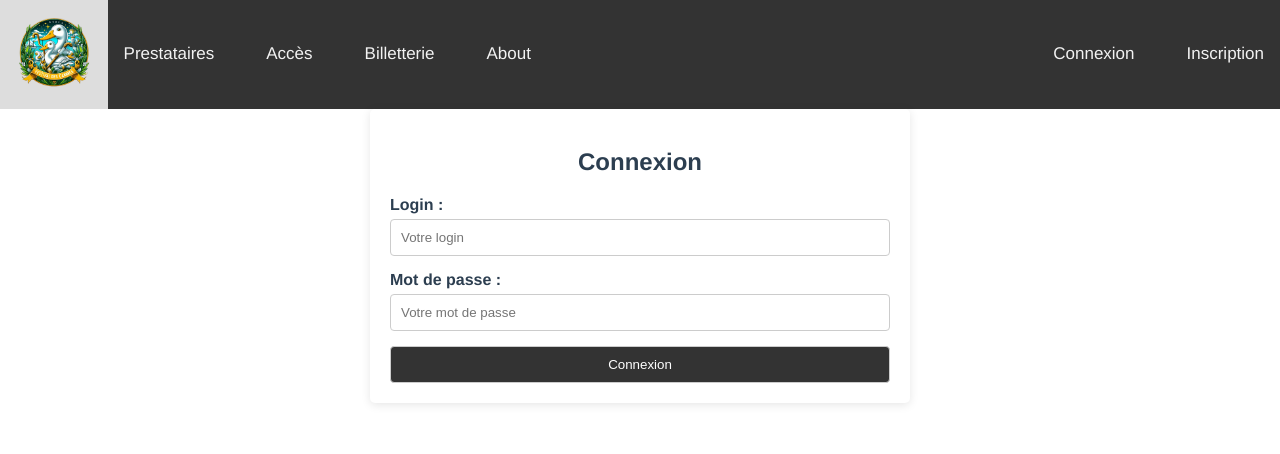
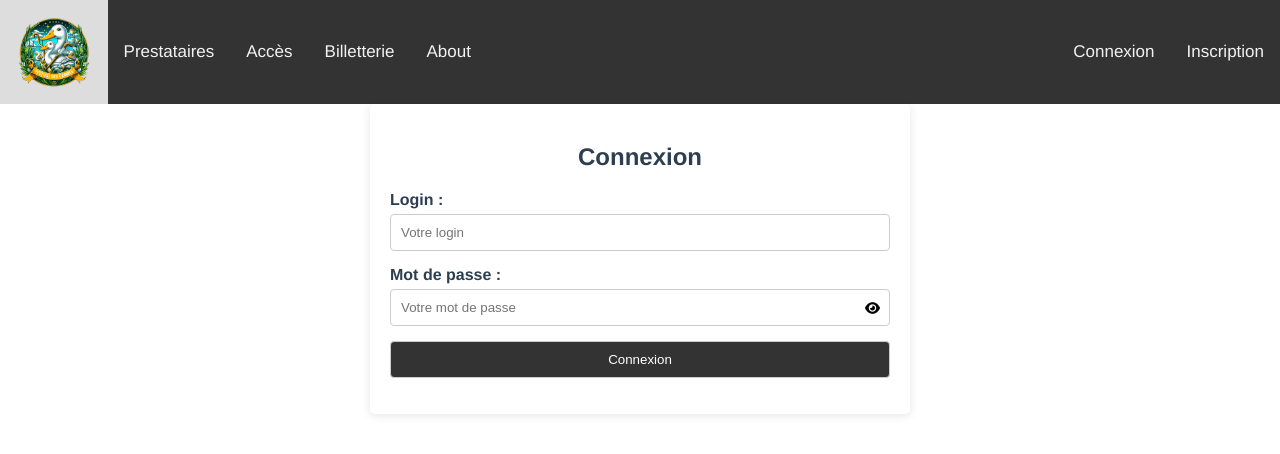
Before and after one commit to MaikenDANGELO/LeFestivalDesCannes, a Vue app in the folder frontend/: page /login in a window 1280 px wide. Shown: the top 454 px of the page. Built offline with nearby package versions, Linux system fonts and the light colour scheme.

Commit message:
Login terminé, possibilité de se connecter et de se déconnecter

```diff
--- a/frontend/package.json
+++ b/frontend/package.json
@@ -8,6 +8,7 @@
     "lint": "vue-cli-service lint"
   },
   "dependencies": {
+    "@fortawesome/fontawesome-free": "^6.6.0",
     "bcryptjs": "^2.4.3",
     "core-js": "^3.8.3",
     "vue": "^2.6.14",
--- a/frontend/public/index.html
+++ b/frontend/public/index.html
@@ -5,7 +5,8 @@
     <meta http-equiv="X-UA-Compatible" content="IE=edge">
     <meta name="viewport" content="width=device-width,initial-scale=1.0">
     <link rel="icon" href="<%= BASE_URL %>logoFestivalDesCannes.ico">
-    <title>Grande Société d'Élevage de Volatiles Sauvages</title>
+  <link rel="stylesheet" href="https://cdnjs.cloudflare.com/ajax/libs/font-awesome/6.0.0-beta3/css/all.min.css">
+      <title>Grande Société d'Élevage de Volatiles Sauvages</title>
   </head>
   <body>
     <noscript>
--- a/frontend/src/App.vue
+++ b/frontend/src/App.vue
@@ -11,16 +11,49 @@
           <a href="/billeterie">Billetterie</a>
           <a href="/about">About</a>
         </div>
-        <div id="navItems" class="login-items">
-          <a href="/login">Connexion</a>
-          <a href="#contact">Inscription</a>
+        <div class="right-items">
+          <div v-if="this.utilisateur.role === '' " id="navItems" class="login-items">
+            <a href="/login">Connexion</a>
+            <a href="#contact">Inscription</a>
+          </div>
+          <div v-else class="dropdown">
+            <button type="button" class="circle" @click="toggleDropdown">
+              {{ initiale }}
+            </button>
+            <div v-if="isDropdownVisible" class="dropdown-content">
+              <button @click="logout">Déconnexion</button>
+            </div>
+          </div>
         </div>
+
       </div>
     </nav>
     <router-view />
   </div>
 </template>
 
+<script lang="ts">
+import {mapState, mapActions} from "vuex";
+export default {
+  data() {
+    return{
+      isDropdownVisible: false
+    }
+  },
+  computed:{
+    ...mapState([ 'utilisateur']),
+    initiale() {
+      return this.utilisateur['nom'].charAt(0).toUpperCase();
+    }
+  },
+  methods:{
+    ...mapActions([ 'logout']),
+    toggleDropdown() {
+      this.isDropdownVisible = !this.isDropdownVisible;
+    },
+  }
+}
+</script>
 <style>
 #app {
   font-family: Avenir, Helvetica, Arial, sans-serif;
@@ -49,6 +82,9 @@ img {
   padding: 14px 16px;
   text-decoration: none;
   font-size: 17px;
+  display: flex;
+  align-items: center;
+  gap: 20px;
 }
 
 /* Change the color of links on hover */
@@ -57,20 +93,51 @@ img {
   color: black;
 }
 
-.topnav div.nav-items {
-  display: flex;
-  align-items: center;
-  gap: 20px;
-}
-.topnav div.login-items {
-  display: flex;
-  align-items: center;
-  gap: 20px;
+.topnav div.right-items{
   margin-left: auto;
 }
+
 body {
   margin: 0;
 }
+
+.dropdown {
+  right: 50%;
+  position: relative;
+  display: inline-block;
+}
+
+.circle {
+  width: 50px;
+  height: 50px;
+  border-radius: 50%;
+  background-color: #3498db;
+  color: white;
+  font-size: 20px;
+  font-weight: bold;
+  border: none;
+  cursor: pointer;
+}
+
+.dropdown-content {
+  display: block;
+  position: absolute;
+  background-color: white;
+  box-shadow: 0 4px 8px rgba(0, 0, 0, 0.2);
+  z-index: 1;
+  right: 30%;
+}
+
+.dropdown-content button {
+  background: none;
+  border: none;
+  padding: 10px 20px;
+  cursor: pointer;
+  width: 100%;
+  text-align: left;
+}
+
+.dropdown-content button:hover {
+  background-color: #f1f1f1;
+}
 </style>
-<script setup lang="ts">
-</script>
--- a/frontend/src/datasource/controller.js
+++ b/frontend/src/datasource/controller.js
@@ -44,7 +44,7 @@ async function connexion(login, mdp){
     try {
         const correspond = await bcrypt.compare(mdp, Account.mot_de_passe);
         if (correspond) {
-            return {error: 0, status: 200, data: Account.role};
+            return {error: 0, status: 200, data: Account};
         } else {
             return {error: 1, status: 404, data: "Le mot de passe ne correspond pas"};
         }
@@ -53,7 +53,6 @@ async function connexion(login, mdp){
     }
 }
 
-
 export default {
     getAllPrestataires,
     insertCommandeBillet,
--- a/frontend/src/store/index.js
+++ b/frontend/src/store/index.js
@@ -8,12 +8,26 @@ import PrestatairesService from "../services/prestataires.service";
 export default new Vuex.Store({
   state: () => ({
     prestataires: [],
+    utilisateur: {
+      role: '',
+      nom: '',
+    },
   }),
   getters: {},
   mutations: {
     updatePrestataires: (state, prestataires) => {
       state.prestataires = prestataires;
     },
+    SET_USER(state, user) {
+      state.utilisateur.nom = user.nom_utilisateur;
+      state.utilisateur.role = user.role;
+    },
+    LOGOUT(state) {
+      state.utilisateur = {
+        role: '',
+        nom: ''
+      };
+    }
   },
   actions: {
     async getAllPrestataires({ commit }) {
@@ -25,6 +39,12 @@ export default new Vuex.Store({
         console.log(response.data);
       }
     },
+    logout({ commit }) {
+      commit('LOGOUT');
+    },
+     async logIn({ commit }, data){
+      commit('SET_USER', data)
+    }
   },
   modules: {},
 });
--- a/frontend/src/views/PageLogin.vue
+++ b/frontend/src/views/PageLogin.vue
@@ -9,30 +9,49 @@
 
     <div class="form-group">
       <label for="mdp">Mot de passe :</label>
-      <input v-model="password" type="text" id="mdp" name="mdp" placeholder="Votre mot de passe" required>
+      <input v-model="password" :type="isPasswordVisible ? 'text' : 'password'" id="mdp" name="mdp" placeholder="Votre mot de passe" required>
+      <button class="password-icon" type="button" @click="togglePasswordVisibility">
+        <i :class="isPasswordVisible ? 'fa fa-eye-slash' : 'fa fa-eye'"></i>
+      </button>
     </div>
     <button type="submit">Connexion</button>
+    <p>{{message}}</p>
   </form>
 
 </template>
 
 <script>
 import LocalSource from "@/datasource/controller";
+import {mapActions} from "vuex";
 
 export default {
   name: 'LoginForm',
   data() {
     return {
       login:'',
-      password:''
+      password:'',
+      isPasswordVisible: false,
+      message:'',
     }
   },
   methods:{
+    ...mapActions([ 'logIn']),
     async connexion(){
-      const response = await LocalSource.connexion(this.login, this.password);
-      if (response.error === 0){
-        console.log(response)
+      try {
+        const response = await LocalSource.connexion(this.login, this.password);
+        if (response.error === 0) {
+          await this.logIn(response.data);
+          this.$router.push({ name: "home" });
+        } else {
+          this.message = response.data;
+        }
+      } catch (error) {
+        console.error("Erreur lors de la connexion:", error);
+        this.message = "Une erreur est survenue. Veuillez réessayer."; // Gestion d'erreur
       }
+    },
+    togglePasswordVisibility() {
+      this.isPasswordVisible = !this.isPasswordVisible;
     }
   }
 }
@@ -53,6 +72,7 @@ h2 {
 }
 .form-group {
   margin-bottom: 15px;
+  position: relative;
 }
 label {
   display: block;
@@ -74,4 +94,18 @@ button {
 button:hover {
   background-color: #555;
 }
+.form-group .password-icon {
+  display: flex;
+  align-items: center;
+  position: absolute;
+  top: 70%;
+  right: 3%;
+  transform: translateY(-50%);
+  width: 20px;
+  height: 10px;
+  color: #000000;
+  background-color: white;
+  transition: all 0.2s;
+  border: 0;
+}
 </style>
```
Also changed, not shown: 1 other file (tests, documents, lock files or other folders).
